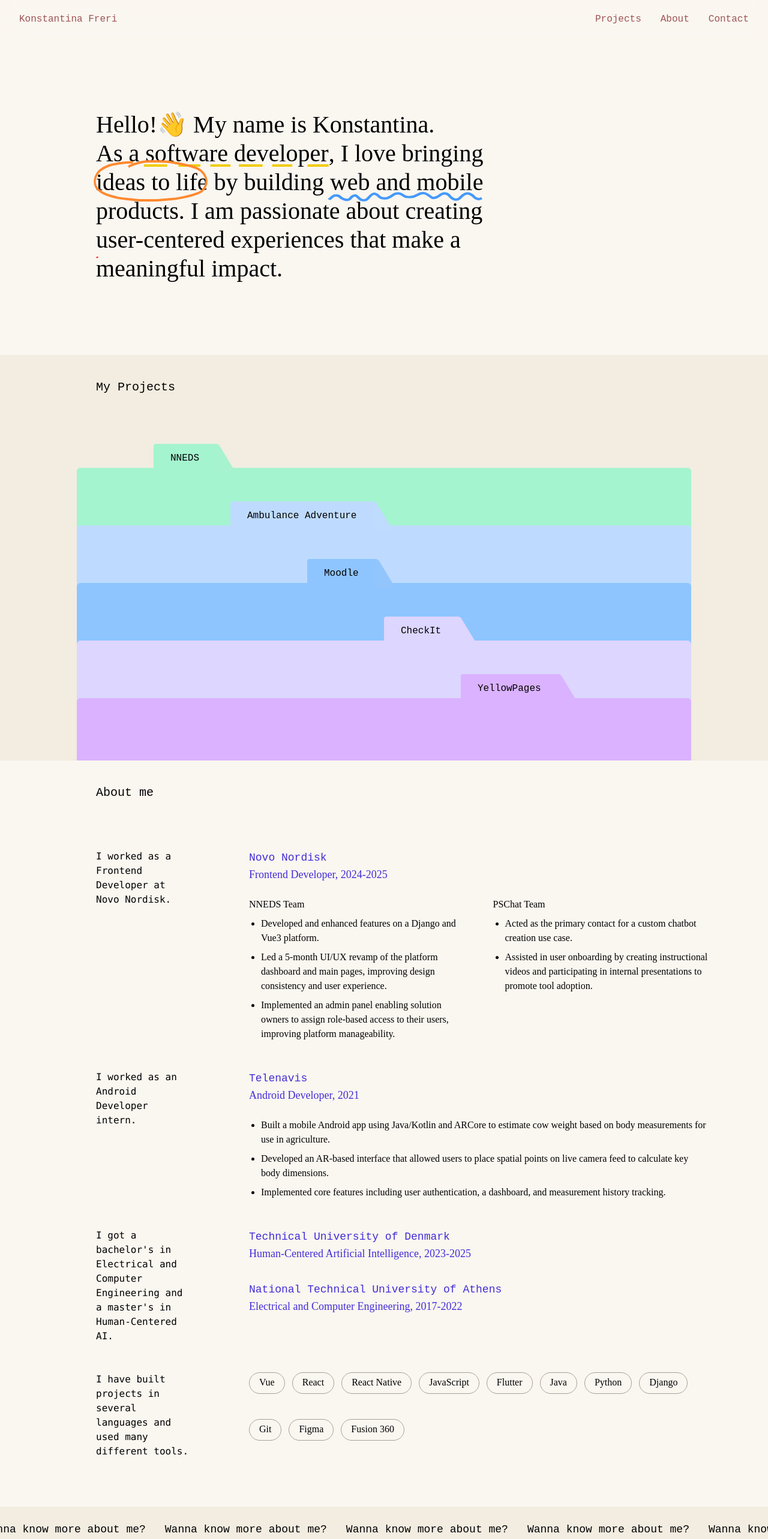
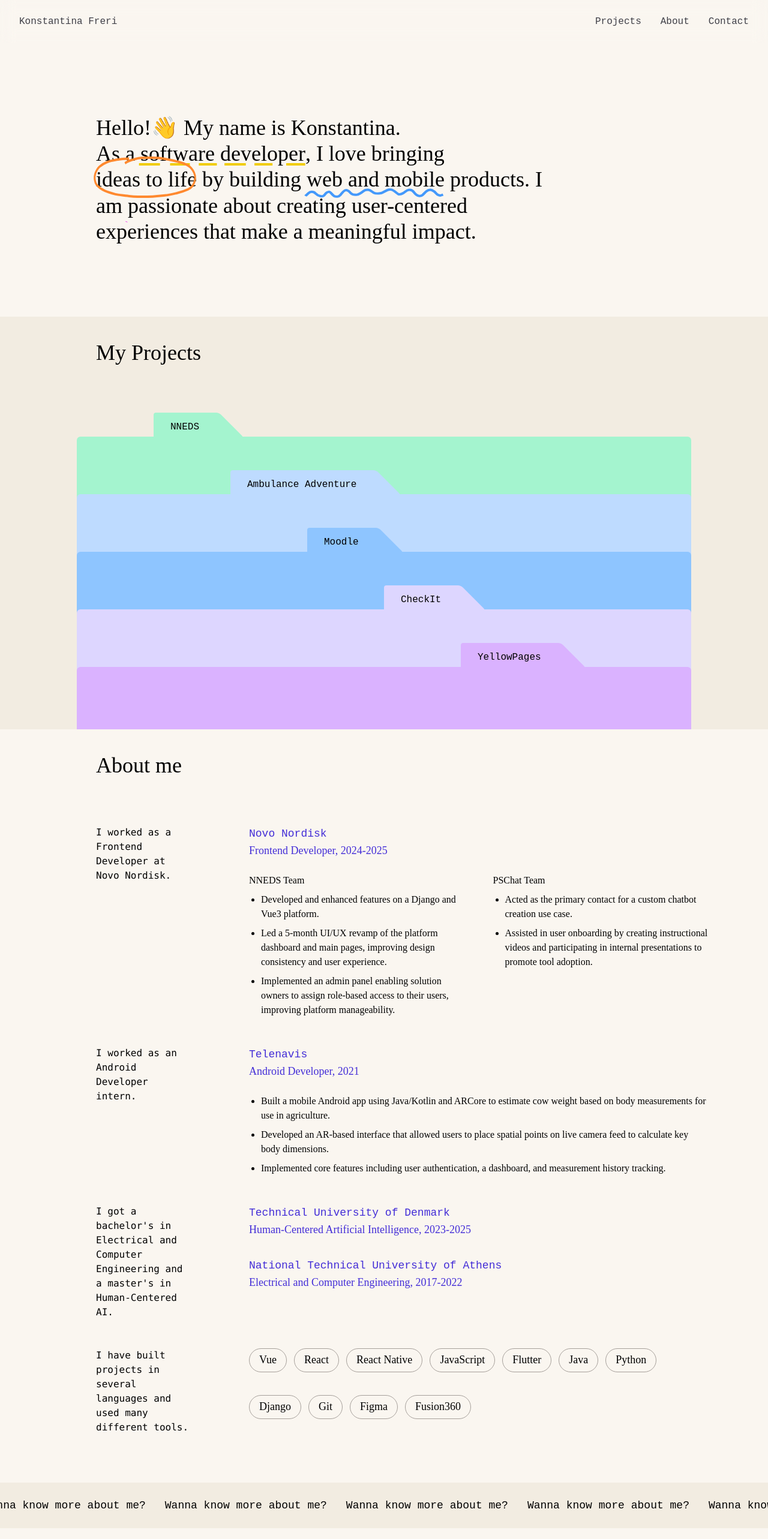
Before and after one commit to ntina10/portfolio, a React (Vite) app: page / in a window 1280 px wide. Shown: the top 2566 px of the page at 60% size. Built offline with nearby package versions, Linux system fonts and the light colour scheme.

Commit message:
fix: font sizes, colors and folder design

```diff
--- a/src/assets/data.json
+++ b/src/assets/data.json
@@ -20,25 +20,25 @@
     "height": "16",
     "delay": 4
   },
+  "passionate": {
+    "path": "M2.14429 16.08C3.22934 13.0721 5.64642 6.61248 7.5 5.50024C12.5 2.5 16.8259 15.027 19 15.8327C23.5 17.5002 23.8253 2.56833 26.7825 4.30214C30.8784 6.70361 31.4306 17.1874 36.5391 16.3298C39.5 15.8327 41.4183 5.41458 44.7829 5.06042C48.3329 4.68673 49.113 13.4542 53 14.8574C56.9102 16.269 57.6389 6.46782 60.9754 4.68443C65 2.53322 66.9665 13.1346 70.5 13.9427C74.5 14.8574 75 4.00024 78.2214 4.18102C82.4971 4.42098 81.9038 13.4252 84.8603 14.8574C86.4311 15.6183 89 3.63219 93.1483 3.25368C99.4823 2.67576 97 14.0798 100.634 14.6871C105.5 15.5003 106.27 3.34609 109.635 2.92312C114.679 2.28907 115 15.736 120.105 14.3931C123.5 13.5002 123.583 8.84904 124 7.5C124.767 5.01982 125.449 3.88705 126.163 3.63219C130.414 2.1151 131.622 10.8851 134.952 13.9326C136.907 15.7225 138.5 3.63219 143.027 3.21205C145.46 2.9862 151.016 15.1123 154.297 15.1123C157.431 15.1123 159.524 1.24234 164 4C168.023 6.47881 168.684 11.888 172.843 14.5622C174.922 15.899 176 5.5 180.245 5.47929C183.735 5.46227 185 10.5 186.35 14.3136",
+    "color": "#F123ED",
+    "viewBox": "0 0 189 19",
+    "height": "19",
+    "delay": 6
+  },
   "user_centered": {
     "path": "M8.27499 53C7.43612 49.2205 4.52993 34.3319 3.42233 23.1553C3.01996 19.0951 1.93976 13.0356 4.45637 8.67189C5.87658 6.20932 11.4416 4.94264 15.3527 4.32146C19.2638 3.70028 21.9003 3.19163 43.5711 2.72613C65.2419 2.26063 105.867 1.8537 131.05 2.051C156.232 2.2483 166.051 2.72613 172.9 2.72613C188.341 2.72613 198.263 2.72613 202.988 2.72613C216.948 2.72613 226.063 2.95547 238.662 2.72617C251.261 2.49686 257.618 2.6753 264.513 2.72617C273.841 2.79499 283.07 3.18128 284.159 3.84408C287.986 6.17261 287.477 15.3579 287.778 22.7164C288.357 36.861 287.848 42.3361 285.71 43.3444C281.057 45.5388 270.348 43.7833 259.859 43.7833C253.655 43.7833 243.013 43.3733 226.254 43.7833C215.66 44.0424 207.813 43.7833 197.818 43.7833C188.512 43.7833 168.35 43.2715 145.083 43.7833C121.816 44.295 115.766 44.0838 91.8311 44.6048C67.8961 45.1258 61.3275 44.6048 53.5723 44.6048C37.9261 44.6048 31.3337 44.6048 26.2179 44.6048C20.6124 44.6048 9.23815 44.6048 2.00001 44.6048",
     "color": "#FF0000",
     "viewBox": "0 0 290 55",
     "height": "55",
-    "delay": 6
+    "delay": 8
   },
   "meaningful": {
     "path": "M27.0142 2C27.7646 2 28.515 2 78.2419 2.18761L78.6237 2.18905C128.473 2.37712 226.909 2.74851 328.32 2M2 11.0962C4.62648 11.0962 7.25296 11.0962 54.1942 12.2218C101.135 13.3475 192.312 15.5987 283.977 17.9182",
     "color": "#86AC2E",
     "viewBox": "0 0 331 20",
     "height": "20",
-    "delay": 8
-  },
-  "passionate": {
-    "path": "M2.14429 16.08C3.22934 13.0721 5.64642 6.61248 7.5 5.50024C12.5 2.5 16.8259 15.027 19 15.8327C23.5 17.5002 23.8253 2.56833 26.7825 4.30214C30.8784 6.70361 31.4306 17.1874 36.5391 16.3298C39.5 15.8327 41.4183 5.41458 44.7829 5.06042C48.3329 4.68673 49.113 13.4542 53 14.8574C56.9102 16.269 57.6389 6.46782 60.9754 4.68443C65 2.53322 66.9665 13.1346 70.5 13.9427C74.5 14.8574 75 4.00024 78.2214 4.18102C82.4971 4.42098 81.9038 13.4252 84.8603 14.8574C86.4311 15.6183 89 3.63219 93.1483 3.25368C99.4823 2.67576 97 14.0798 100.634 14.6871C105.5 15.5003 106.27 3.34609 109.635 2.92312C114.679 2.28907 115 15.736 120.105 14.3931C123.5 13.5002 123.583 8.84904 124 7.5C124.767 5.01982 125.449 3.88705 126.163 3.63219C130.414 2.1151 131.622 10.8851 134.952 13.9326C136.907 15.7225 138.5 3.63219 143.027 3.21205C145.46 2.9862 151.016 15.1123 154.297 15.1123C157.431 15.1123 159.524 1.24234 164 4C168.023 6.47881 168.684 11.888 172.843 14.5622C174.922 15.899 176 5.5 180.245 5.47929C183.735 5.46227 185 10.5 186.35 14.3136",
-    "color": "#F123ED",
-    "viewBox": "0 0 189 19",
-    "height": "19",
     "delay": 10
   }
 }
--- a/src/components/About.tsx
+++ b/src/components/About.tsx
@@ -3,18 +3,32 @@ type SkillTagProps = {
 };
 
 const SkillTag = ({ name }: SkillTagProps) => (
-  <div className="ovo rounded-full inline-block border border-stone-400 px-4 py-1 h-9">
+  <div className="ovo rounded-full text-lg inline-block border border-stone-400 px-4 py-1 h-10">
     {name}
   </div>
 );
 
 const About = () => {
+  const skills = [
+    "Vue",
+    "React",
+    "React Native",
+    "JavaScript",
+    "Flutter",
+    "Java",
+    "Python",
+    "Django",
+    "Git",
+    "Figma",
+    "Fusion360",
+  ];
+
   return (
     <div
       id="about"
       className="pl-20 lg:pl-40 pr-15 lg:pr-25 relative z-1 bg-[#faf6f0] mt-[-0.5rem]"
     >
-      <h2 className="chivo text-xl pt-10 pb-20">About me</h2>
+      <h2 className="ovo text-[24px] md:text-4xl pt-10 pb-20">About me</h2>
       <div className="hidden md:block md:col-span-3" />
       <div className="grid grid-cols-1 md:grid-cols-4 gap-y-12">
         {/* SECTION 1: Frontend Developer Experience */}
@@ -137,17 +151,9 @@ const About = () => {
 
         {/* Right Column */}
         <div className="md:col-span-3 gap-3 flex flex-wrap">
-          <SkillTag name="Vue" />
-          <SkillTag name="React" />
-          <SkillTag name="React Native" />
-          <SkillTag name="JavaScript" />
-          <SkillTag name="Flutter" />
-          <SkillTag name="Java" />
-          <SkillTag name="Python" />
-          <SkillTag name="Django" />
-          <SkillTag name="Git" />
-          <SkillTag name="Figma" />
-          <SkillTag name="Fusion 360" />
+          {skills.map((skill) => (
+            <SkillTag name={skill} />
+          ))}
         </div>
       </div>
     </div>
--- a/src/components/Contact.tsx
+++ b/src/components/Contact.tsx
@@ -21,7 +21,7 @@ const contactLinks = [
 const Contact = () => {
   return (
     <section id="contact" className="px-20 lg:px-40">
-      <h2 className="chivo pt-25 pb-10 text-2xl">Let's chat!</h2>
+      <h2 className="ovo text-[24px] md:text-4xl pt-25 pb-10">Let's chat!</h2>
       <div className="flex flex-column justify-between md:justify-start items-center gap-4 md:gap-12">
         {contactLinks.map((link) => (
           <a
--- a/src/components/Footer.tsx
+++ b/src/components/Footer.tsx
@@ -1,6 +1,6 @@
 const Footer = () => {
   return (
-    <footer className="chivo text-[#9d5454] flex justify-between items-center p-10 pt-25 gap-8">
+    <footer className="chivo text-zinc-800 text-sm flex justify-between items-center px-4 sm:px-6 lg:px-8 pt-25 pb-6 gap-8">
       <p>
         &copy; {new Date().getFullYear()} Konstantina Freri. All rights
         reserved.
--- a/src/components/HoverHighlight.tsx
+++ b/src/components/HoverHighlight.tsx
@@ -18,38 +18,8 @@ export default function HoverHighlight(props: Props) {
   const { children, pathData } = props;
   const { path, color, height, viewBox, delay } = pathData;
 
-  // const [hovered, setHovered] = useState(false);
-  // const timerRef = useRef<number | null>(null);
-
-  // const handleMouseEnter = () => {
-  //   // If there's a pending timer to set hovered to false, clear it
-  //   if (timerRef.current) {
-  //     clearTimeout(timerRef.current);
-  //     timerRef.current = null;
-  //   }
-  //   setHovered(true);
-  // };
-
-  // const handleMouseLeave = () => {
-  //   timerRef.current = window.setTimeout(() => {
-  //     setHovered(false);
-  //   }, 3000);
-  // };
-
-  // useEffect(() => {
-  //   return () => {
-  //     if (timerRef.current) {
-  //       clearTimeout(timerRef.current);
-  //     }
-  //   };
-  // }, []);
-
   return (
-    <span
-      className="relative inline-block"
-      // onMouseEnter={handleMouseEnter}
-      // onMouseLeave={handleMouseLeave}
-    >
+    <span className="relative inline-block">
       {children}
       {/* Animated underline */}
       <motion.svg
@@ -74,7 +44,7 @@ export default function HoverHighlight(props: Props) {
                   ease: "easeInOut",
                   repeat: Infinity,
                   repeatType: "reverse",
-                  repeatDelay: 4,
+                  repeatDelay: 7,
                   delay: delay,
                 },
               },
@@ -86,8 +56,7 @@ export default function HoverHighlight(props: Props) {
                   duration: 2,
                   ease: "easeInOut",
                   repeat: Infinity,
-                  repeatDelay: 4,
-
+                  repeatDelay: 7,
                   delay: delay,
                 },
               },
--- a/src/components/Intro.tsx
+++ b/src/components/Intro.tsx
@@ -1,37 +1,11 @@
 import HoverHighlight from "./HoverHighlight";
-import { motion, type Variants } from "framer-motion";
+import { motion } from "framer-motion";
 import data from "../assets/data.json";
 import Greeting from "./Greeting";
 
-// const containerVariants: Variants = {
-//   visible: {
-//     transition: {
-//       staggerChildren: 0.4,
-//     },
-//   },
-//   hidden: {
-//     transition: {
-//       staggerChildren: 0.4,
-//       staggerDirection: -1,
-//     },
-//   },
-// };
-
 const Intro = () => {
   return (
-    <motion.h1
-      className="ovo text-[24px] md:text-[40px] px-20 lg:px-40 py-10 lg:py-30 xl:max-w-5/6"
-      // variants={containerVariants}
-      // initial="hidden"
-      // animate={["visible", "hidden", "visible", "hidden"]}
-      // transition={{
-      //   duration: 7.2,
-      //   // ease: "easeInOut",
-      //   repeat: Infinity,
-      //   repeatType: "reverse",
-      //   repeatDelay: 1,
-      // }}
-    >
+    <motion.h1 className="ovo text-[24px] md:text-4xl px-20 lg:px-40 py-10 lg:py-30 xl:max-w-5/6">
       Hello!
       <Greeting /> My name is Konstantina. <br /> As a{" "}
       <HoverHighlight pathData={data.software}>
--- a/src/components/Navbar.tsx
+++ b/src/components/Navbar.tsx
@@ -18,9 +18,9 @@ const Navbar = () => {
   };
 
   return (
-    <nav className="w-full backdrop-blur-md z-50 chivo text-[#9d5454]">
+    <nav className="w-full backdrop-blur-md z-50 chivo text-zinc-700">
       <div className="mx-auto px-4 sm:px-6 lg:px-8">
-        <div className="flex items-center justify-between h-16">
+        <div className="flex items-center justify-between py-6">
           <div className="flex-shrink-0">
             <a href="#">Konstantina Freri</a>
           </div>
--- a/src/components/ProjectFolder.tsx
+++ b/src/components/ProjectFolder.tsx
@@ -4,7 +4,6 @@ import { motion, AnimatePresence } from "framer-motion";
 interface Props {
   title: string;
   color: string;
-  textColor: string;
   tabPosition: string;
   children: React.ReactNode;
   // isOpen: boolean;
@@ -14,7 +13,7 @@ interface Props {
 export default function ProjectFolder(props: Props) {
   const [isOpen, setIsOpen] = useState(false);
 
-  const { title, color, textColor, tabPosition, children } = props;
+  const { title, color, tabPosition, children } = props;
 
   const contentVariants = {
     hidden: {
@@ -35,6 +34,8 @@ export default function ProjectFolder(props: Props) {
     },
   };
 
+  const backgroundColor = color; //isOpen ? "bg-stone-100" : color;
+
   return (
     <div
       onClick={() => setIsOpen(!isOpen)}
@@ -50,11 +51,11 @@ export default function ProjectFolder(props: Props) {
           className={`cursor-pointer absolute top-0 left-10 ${tabPosition} flex items-center  pointer-events-auto`}
         >
           <div
-            className={`flex items-center px-4 rounded-t-sm rounded-tr-none ${color} `}
+            className={`flex items-center px-4 rounded-sm rounded-tr-none  ${backgroundColor} `}
           >
             <h3 className="chivo p-3">{title}</h3>
           </div>
-          <div className="flex items-center">
+          {/* <div className="flex items-center">
             <svg
               width="30"
               height="48"
@@ -63,15 +64,20 @@ export default function ProjectFolder(props: Props) {
             >
               <path
                 d="M2.5 0.5C1.56112 0.168629 0 0 0 0V50.5H38.5C38.5 50.5 36.9064 50.412 36 50C35.3591 49.7087 35.0391 49.4528 34.5 49C34.3333 48.86 33.7106 48.2106 33.5 48L32.5 47L5.5 2.5C5.5 2.5 4.93595 1.83907 4.5 1.5C3.81071 0.963883 3.32346 0.790632 2.5 0.5Z"
-                fill={textColor}
+                fill={backgroundColor}
               />
             </svg>
+          </div> */}
+          <div className="relative w-12 h-12 overflow-hidden">
+            <div
+              className={`absolute w-18 h-18 ${backgroundColor} rounded-xl rotate-45 -translate-x-[36px] translate-y-[10px] `}
+            ></div>
           </div>
         </div>
 
         {/* The Main Body */}
         <div
-          className={`pt-13 px-10 lg:px-30 pb-15 rounded-t-md ${color} pointer-events-auto`}
+          className={`pt-13 px-10 lg:px-30 pb-15 rounded-t-md ${backgroundColor} pointer-events-auto`}
         >
           {/* Expandable Content Area */}
           <AnimatePresence>
--- a/src/components/Projects.tsx
+++ b/src/components/Projects.tsx
@@ -20,12 +20,13 @@ const Projects = () => {
 
   return (
     <section id="projects" className="bg-[#f2ece1]">
-      <h2 className="chivo text-xl pt-10 pb-20 px-20 lg:px-40">My Projects</h2>
+      <h2 className="ovo text-[24px] md:text-4xl pt-10 pb-20 px-20 lg:px-40">
+        My Projects
+      </h2>
       <div className="max-w-8/9 lg:max-w-4/5 mx-auto -space-y-14">
         <ProjectFolder
           title="NNEDS"
           color="bg-emerald-200"
-          textColor="#A7F3D0"
           tabPosition="md:left-1/8"
           // isOpen={openFolder === "NNEDS"}
           // onToggle={() =>
@@ -153,7 +154,6 @@ const Projects = () => {
         <ProjectFolder
           title="Ambulance Adventure"
           color="bg-blue-200"
-          textColor="#BFDBFE"
           tabPosition="md:left-2/8"
           // isOpen={openFolder === "Ambulance Adventure"}
           // onToggle={() =>
@@ -259,7 +259,6 @@ const Projects = () => {
         <ProjectFolder
           title="Moodle"
           color="bg-blue-300"
-          textColor="#93C5FD"
           tabPosition="md:left-3/8"
           // isOpen={openFolder === "Moodle"}
           // onToggle={() =>
@@ -337,7 +336,6 @@ const Projects = () => {
         <ProjectFolder
           title="CheckIt"
           color="bg-violet-200"
-          textColor="#DDD6FE"
           tabPosition="md:left-4/8"
           // isOpen={openFolder === "CheckIt"}
           // onToggle={() =>
@@ -393,7 +391,6 @@ const Projects = () => {
         <ProjectFolder
           title="YellowPages"
           color="bg-purple-300"
-          textColor="#DAB2FF"
           tabPosition="md:left-5/8"
           // isOpen={openFolder === "YellowPages"}
           // onToggle={() =>
```
